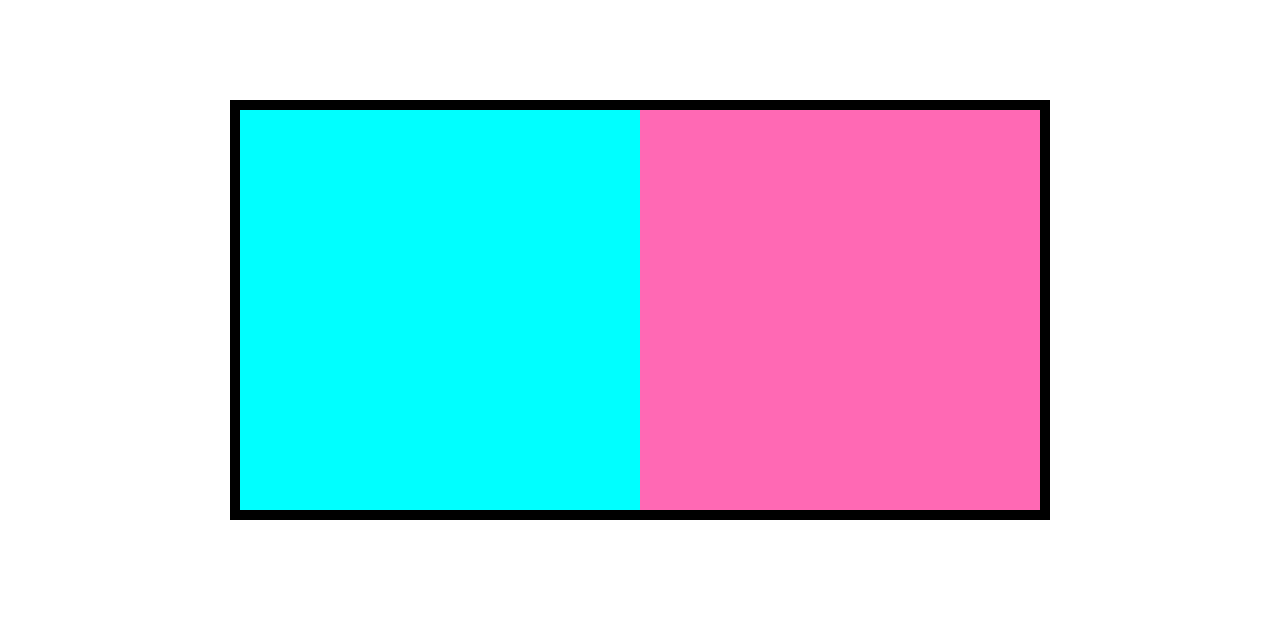
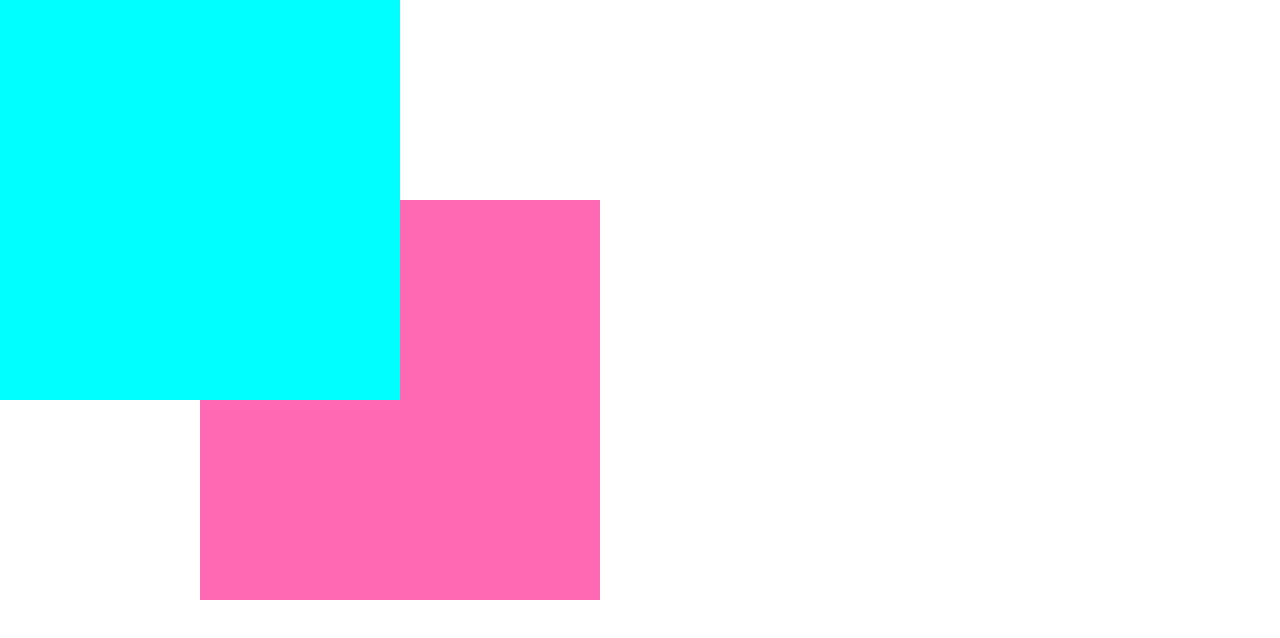
Before and after one commit to hyeonuk-kor/Web_motion_project, a plain HTML site: page HTML/RGB색상표기법.HTML in a window 1280 px wide. Drawn offline with Linux system fonts and the light colour scheme.

Commit message:
css study
css study

```diff
--- a/HTML/RGB색상표기법.HTML
+++ b/HTML/RGB색상표기법.HTML
@@ -8,10 +8,7 @@
 		<title>블록 좌우 배치</title>
 	</head>
 	<body>
-		<div class="wrap">
-			<div class="left"></div>
-			<div class="right"></div>
-			<div class="bottom"></div>
-		</div>
+		<div class="box1"></div>
+		<div class="box2"></div>
 	</body>
 </html>
--- a/css/style.css
+++ b/css/style.css
@@ -4,12 +4,6 @@
 * {
 	margin: 0px;
 	padding: 0px;
-}
-
-.box {
-	width: 300px;
-	height: 300px;
-	background-color: aqua;
 }
 
 ul,
@@ -21,29 +15,22 @@ a {
 	text-decoration: none;
 }
 
-.wrap {
-	width: 800px;
-	overflow: hidden;
-	border: 10px solid #000;
-	margin: 100px auto;
-}
-
-.wrap .left {
+.box1 {
 	width: 400px;
 	height: 400px;
 	background: aqua;
-	float: left;
+	position: absolute;
+	top: 0px;
+	left: 0px;
+	z-index: 2;
 }
 
-.wrap .right {
+.box2 {
 	width: 400px;
 	height: 400px;
 	background: hotpink;
-	float: right;
+	position: absolute;
+	top: 200px;
+	left: 200px;
+	z-index: 1;
 }
-
-.wrap::after {
-	content: "";
-	display: block;
-	clear: both;
-}
```
Also changed, not shown: img/z-index_적용전.JPG (added), img/z-index_적용후.JPG (added), 1 other file.
